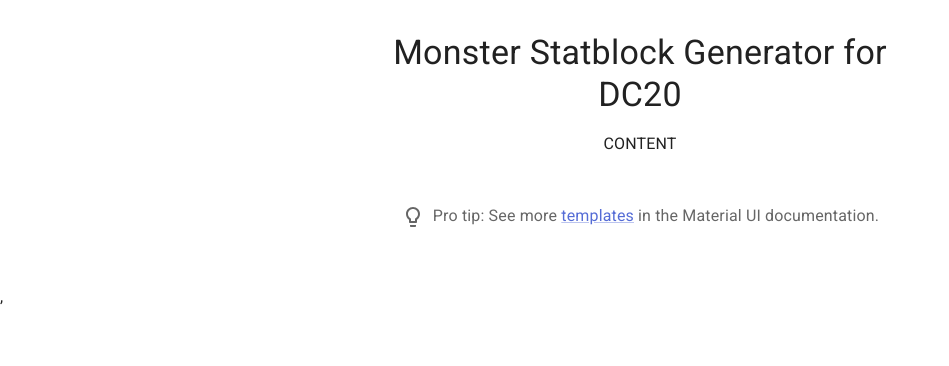
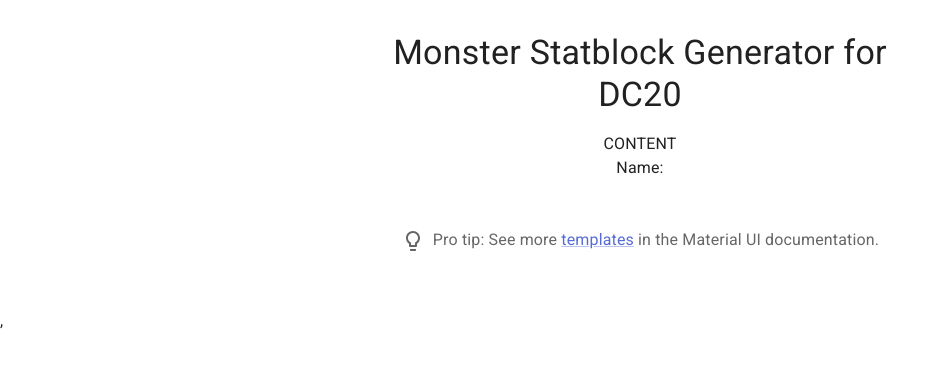
Before and after one commit to DanShink/monsterstatblockgen, a React (Vite) app: page / in a window 1280 px wide. Shown: the top 366 px of the page, without its empty margins (0-949 px from the left). Built offline with nearby package versions, Linux system fonts and the light colour scheme.

Commit message:
feat: add monster statblock context

```diff
--- /dev/null
+++ b/src/MonsterStatblockGen/MonsterStatblockContext.jsx
@@ -0,0 +1,23 @@
+import React from "react";
+
+const MonsterStatblockContext = React.createContext();
+
+function useState() {
+	const [name, setName] = React.useState("");
+
+	return { name, setName };
+}
+
+export function useMonsterStatblockContext() {
+	const state = useState();
+	return state;
+}
+
+export function MonsterStatBlockContextProvider({ children }) {
+	const state = useState();
+	return (
+		<MonsterStatblockContext.Provider value={state}>
+			{children}
+		</MonsterStatblockContext.Provider>
+	);
+}
--- a/src/MonsterStatblockGen/MonsterStatblockGen.jsx
+++ b/src/MonsterStatblockGen/MonsterStatblockGen.jsx
@@ -1,8 +1,15 @@
 import React from "react";
 import Typography from "@mui/material/Typography";
 import ProTip from "../ProTip";
+import {
+	useMonsterStatblockContext,
+	MonsterStatBlockContextProvider,
+} from "./MonsterStatblockContext";
 
-export default function MonsterStatblockGen() {
+function MonsterStatblockGenWithContext() {
+	const values = useMonsterStatblockContext();
+	const { name } = values;
+	console.log(values);
 	return (
 		<React.Fragment>
 			<Typography
@@ -14,7 +21,16 @@
 				Monster Statblock Generator for DC20
 			</Typography>
 			<div>CONTENT</div>
+			<div>Name: {name}</div>
 			<ProTip />
 		</React.Fragment>
 	);
 }
+
+export default function MonsterStatblockGen() {
+	return (
+		<MonsterStatBlockContextProvider>
+			<MonsterStatblockGenWithContext />
+		</MonsterStatBlockContextProvider>
+	);
+}
```
